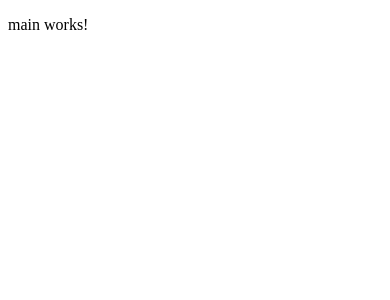
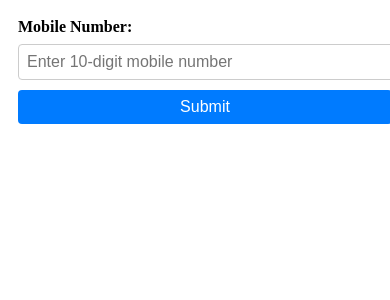
Before and after one commit to rahulpatel008/Angular-Preparation2025, an Angular app: page / in a window 390 px wide. Shown: the top 300 px of the page. Built offline with nearby package versions, Linux system fonts and the light colour scheme.

Commit message:
Mobile Number Validator & Restrict Directive

```diff
--- /dev/null
+++ b/src/app/directives/mobile-restrict.directive.ts
@@ -0,0 +1,48 @@
+import { Directive, ElementRef, HostListener } from '@angular/core';
+
+@Directive({
+  selector: '[appMobileRestrict]'
+})
+export class MobileRestrictDirective {
+
+constructor(private el: ElementRef) {}
+
+  @HostListener('keydown', ['$event'])
+  onKeyDown(event: KeyboardEvent) {
+    const allowedKeys = [
+      'Backspace', 'ArrowLeft', 'ArrowRight', 'Tab', 'Delete'
+    ];
+
+    const isNumber = /^[0-9]$/.test(event.key);
+    const inputValue: string = this.el.nativeElement.value;
+
+    if (isNumber && inputValue.length >= 10) {
+      event.preventDefault();
+    }
+
+    if (!isNumber && !allowedKeys.includes(event.key)) {
+      event.preventDefault();
+    }
+  }
+
+  @HostListener('paste', ['$event'])
+  onPaste(event: ClipboardEvent) {
+    event.preventDefault();
+    alert('Pasting is disabled for this field.');
+  }
+
+  @HostListener('copy', ['$event'])
+  onCopy(event: ClipboardEvent) {
+    event.preventDefault();
+  }
+
+  @HostListener('contextmenu', ['$event'])
+  onRightClick(event: MouseEvent) {
+    event.preventDefault();
+  }
+
+  @HostListener('drop', ['$event'])
+  onDrop(event: DragEvent) {
+    event.preventDefault();
+  }
+}
--- a/src/app/main.component.css
+++ b/src/app/main.component.css
@@ -0,0 +1,60 @@
+form {
+  display: flex;
+  flex-direction: column;
+  width: 300px; /* Adjust form width */
+  margin: 0 auto; /* Center the form */
+}
+
+label {
+  margin-bottom: 8px;
+  font-weight: bold;
+}
+
+input {
+  padding: 8px;
+  margin-bottom: 10px;
+  width: 100%;
+  font-size: 16px;
+  border: 1px solid #ccc;
+  border-radius: 4px;
+}
+
+input.ng-invalid.ng-touched {
+  border: 1px solid red;
+}
+
+.error {
+  color: red;
+  font-size: 14px;
+  margin-bottom: 10px; /* Spacing for error messages */
+}
+
+button {
+  padding: 8px 16px;
+  font-size: 16px;
+  cursor: pointer;
+  background-color: #007bff;
+  color: white;
+  border: none;
+  border-radius: 4px;
+  align-self: flex-start; /* Align the button to the left */
+}
+
+button:disabled {
+  background-color: #aaa; /* Disable button with gray color */
+}
+
+@media (max-width: 500px) {
+  form {
+    width: 100%;
+    padding: 10px;
+  }
+
+  input {
+    width: 100%;
+  }
+
+  button {
+    width: 100%;
+  }
+}
--- a/src/app/main.component.html
+++ b/src/app/main.component.html
@@ -1 +1,19 @@
-<p>main works!</p>
+<form [formGroup]="mobileForm" (ngSubmit)="onSubmit()" novalidate>
+  <label for="mobile">Mobile Number:</label>
+  <input
+    type="text"
+    id="mobile"
+    formControlName="mobile"
+    appMobileRestrict
+    placeholder="Enter 10-digit mobile number"
+  />
+
+  <div *ngIf="mobileControl?.invalid && (mobileControl?.touched || mobileControl?.dirty)" class="error">
+    <div *ngIf="mobileControl?.errors?.['required']">Mobile number is required.</div>
+    <div *ngIf="mobileControl?.errors?.['invalidMobile']">
+      Mobile number must be 10 digits and start with 6–9.
+    </div>
+  </div>
+
+  <button type="submit">Submit</button>
+</form>
--- a/src/app/main.component.ts
+++ b/src/app/main.component.ts
@@ -1,11 +1,38 @@
 import { Component } from '@angular/core';
+import { FormBuilder, FormGroup, ReactiveFormsModule, Validators } from '@angular/forms';
+import { mobileNumberValidator } from './validators/mobile-number.validator';
+import { MobileRestrictDirective } from './directives/mobile-restrict.directive';
+import { CommonModule } from '@angular/common';
 
 @Component({
   selector: 'app-main',
-  imports: [],
+  imports: [ReactiveFormsModule, MobileRestrictDirective, CommonModule],
   templateUrl: './main.component.html',
-  styleUrl: './main.component.css'
+  styleUrl: './main.component.css',
+  standalone: true,
 })
 export class MainComponent {
 
+ mobileForm: FormGroup;
+
+  constructor(private fb: FormBuilder) {
+    this.mobileForm = this.fb.group({
+      mobile: ['', [Validators.required, mobileNumberValidator()]]
+    });
+  }
+
+  get mobileControl() {
+    return this.mobileForm.get('mobile');
+  }
+
+  onSubmit() {
+    if (this.mobileForm.valid) {
+      alert('Mobile number is valid!');
+    } else {
+      alert('Please enter a valid 10-digit mobile number.');
+       console.log(this.mobileForm.errors);
+       console.log(this.mobileForm.get('mobile')?.errors);
+    }
+  }
+
 }
--- /dev/null
+++ b/src/app/validators/mobile-number.validator.ts
@@ -0,0 +1,11 @@
+import { AbstractControl, ValidationErrors, ValidatorFn } from '@angular/forms';
+
+export function mobileNumberValidator(): ValidatorFn {
+  return (control: AbstractControl): ValidationErrors | null => {
+    const value = control.value;
+    if (!value) return null;
+
+    const mobileRegex = /^[6-9]\d{9}$/;
+    return mobileRegex.test(value) ? null : { invalidMobile: true };
+  };
+}
```
Also changed, not shown: src/README.md, 2 other files (tests, documents, lock files or other folders).
